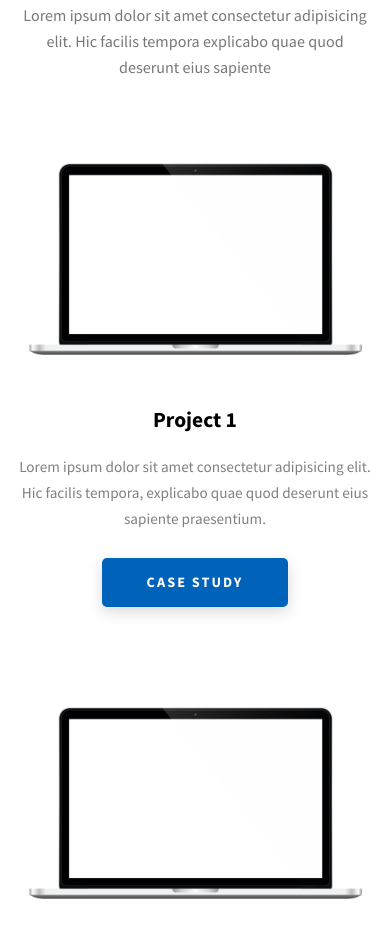
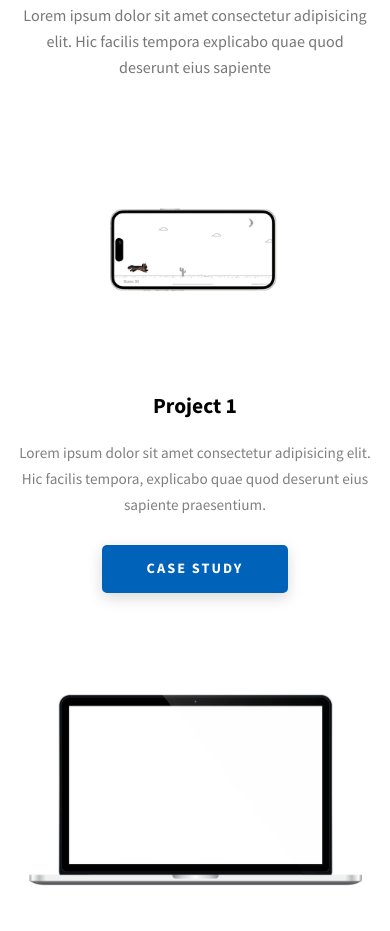
Before and after one commit to Deepi-pryor/DEEPI-WEBSITE, a website: page DEEPI-WEBSITE/index.html in a window 390 px wide. Shown: the part 2984-3915 px from the top of the page. Drawn offline with Linux system fonts and the light colour scheme.

Commit message:
added iphone

```diff
--- a/DEEPI-WEBSITE/index.html
+++ b/DEEPI-WEBSITE/index.html
@@ -289,7 +289,7 @@
           <div class="projects__row">
             <div class="projects__row-img-cont">
               <img
-                src="./assets/jpeg/project-mockup-example.jpeg"
+                src="./assets/jpeg/dogSim.jpg"
                 alt="Software Screenshot"
                 class="projects__row-img"
                 loading="lazy"
```
Also changed, not shown: DEEPI-WEBSITE/assets/jpeg/dogSim.jpg (added).
